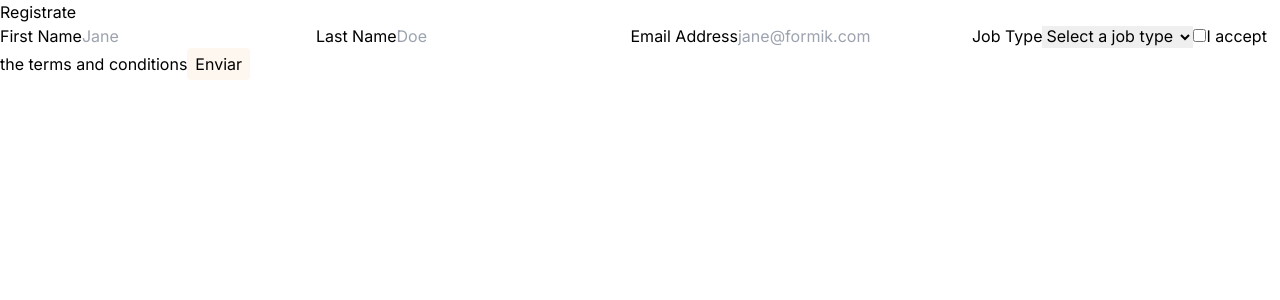
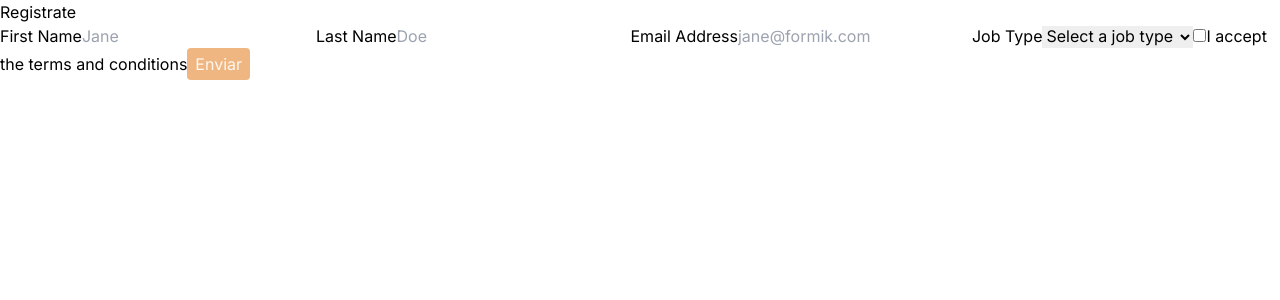
Before and after one commit to JavierYami/relojeria, a React (Vite) app in the folder client/: page / in a window 1280 px wide. Shown: the top 300 px of the page. Built offline with nearby package versions, Linux system fonts and the light colour scheme.

Commit message:
estilo provisional botón

```diff
--- a/client/src/components/myButton.jsx
+++ b/client/src/components/myButton.jsx
@@ -3,7 +3,7 @@ const MyButton  = ({text, type}) => {
 
     return (
         <>
-            <button className="bg-rust-50 rounded px-2 w- py-1" type={type}>{text}</button>
+            <button className="bg-rust-300 text-rust-50 rounded ease-in-out px-2 py-1 hover:bg-rust-500" type={type}>{text}</button>
         </>
     )
 }
```
